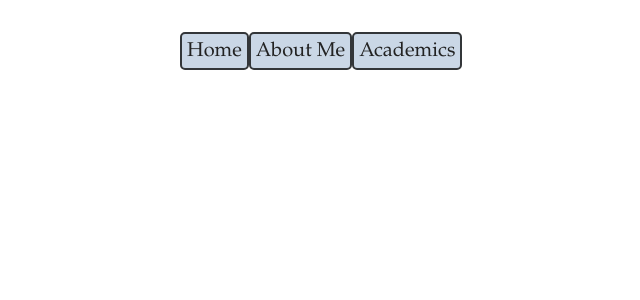
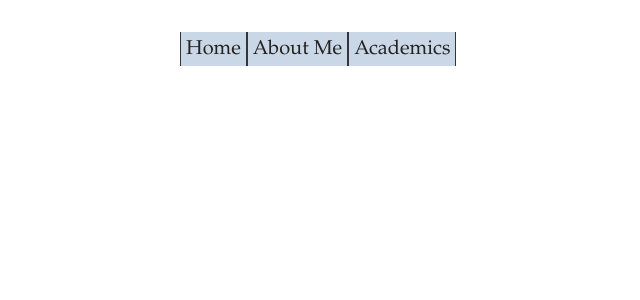
Before and after one commit to ampiere/ampiere.github.io, a PHP site: page / in a window 1280 px wide. Shown: the part 108-408 px from the top of the page, without its empty margins (184-824 px from the left). Run offline with PHP 8.4, Linux system fonts and the light colour scheme.

Commit message:
Update stylesheet.css

```diff
--- a/stylesheet.css
+++ b/stylesheet.css
@@ -37,8 +37,8 @@ ul {
 li {
 	padding: 5px;
 	float: left;
-	border: 2px solid #333639;
-	border-radius: 5px;
+	border-left: 1px solid #333639;
+	border-right: 1px solid #333639;
 	background-color: #CAD7E6
 }
 
```
